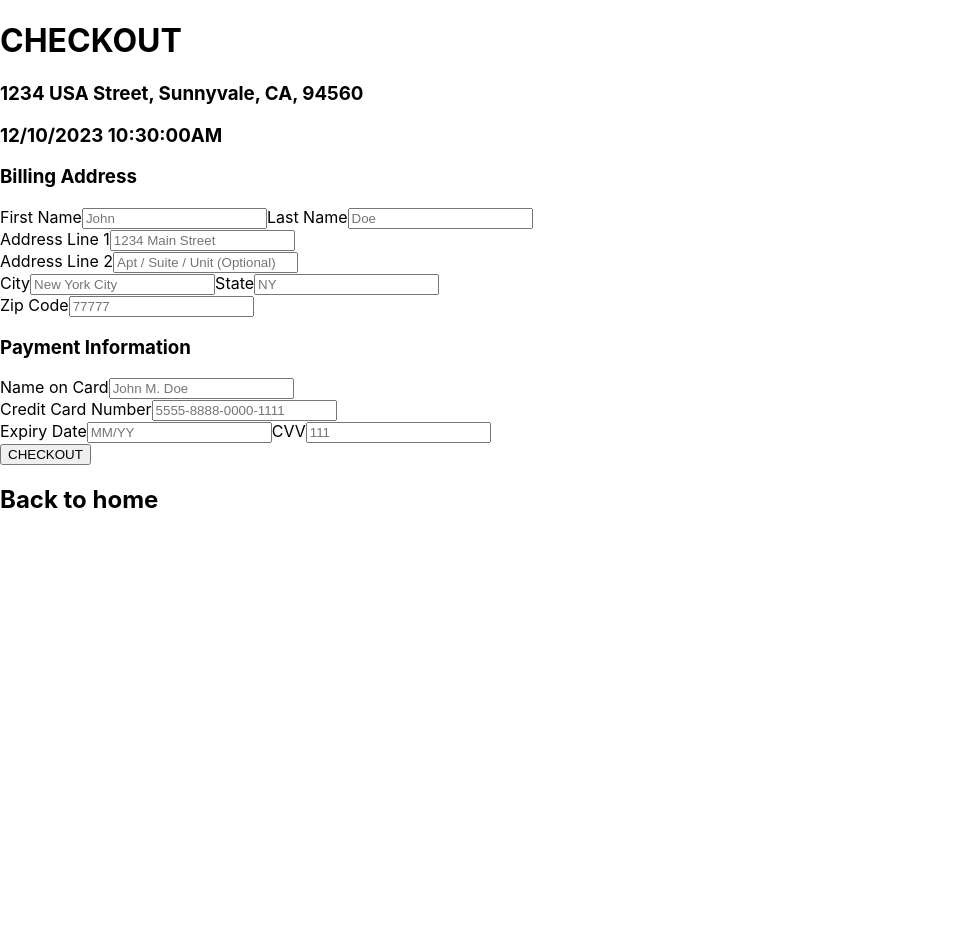
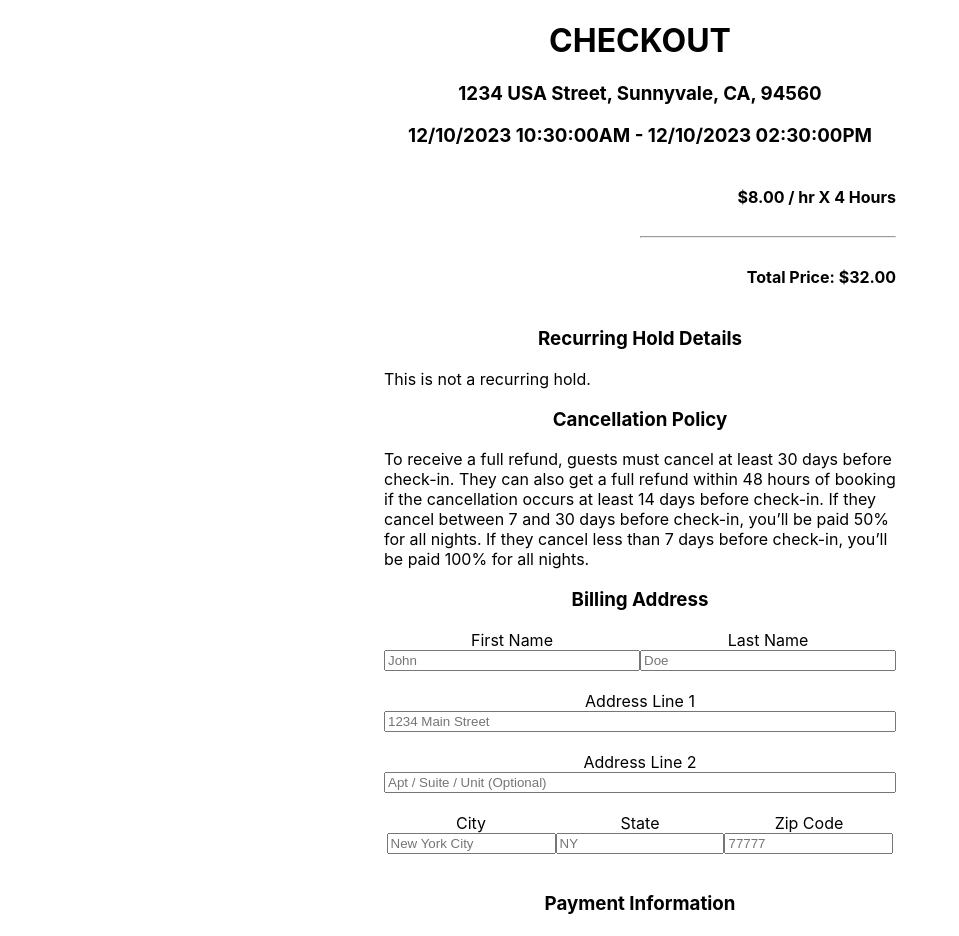
Before and after one commit to boc-bulbasaur/FindYourSpace, a Next.js app: page /reservation in a window 1280 px wide. Shown: the top 936 px of the page, without its empty margins (0-959 px from the left). Before the commit the page ends 800 px from the top, so only its background shows below. Built offline with nearby package versions, Linux system fonts and the light colour scheme.

Commit message:
More new reservation progress

```diff
--- a/pages/reservation.tsx
+++ b/pages/reservation.tsx
@@ -1,34 +1,73 @@
 import Link from 'next/link';
+import Image from 'next/image';
 
 export default function NewReservation() {
   return (
-    <div>
+    <div className="newRes">
       <h1>CHECKOUT</h1>
-      <h3>1234 USA Street, Sunnyvale, CA, 94560</h3><h3>12/10/2023 10:30:00AM</h3>
-
+      <h3>1234 USA Street, Sunnyvale, CA, 94560</h3>
+      <h3>12/10/2023 10:30:00AM - 12/10/2023 02:30:00PM</h3>
+      {/* <Image
+        src="/../images/map.png"
+        alt="map"
+        width={600}
+        height={600}
+      /> */}
+      <div className="price">
+        <h4 className="right-price">$8.00 / hr X 4 Hours</h4>
+        <hr />
+        <h4 className="right-price">Total Price: $32.00</h4>
+      </div>
+      <h3>Recurring Hold Details</h3>
+      <p>This is not a recurring hold.</p>
+      <h3>Cancellation Policy</h3>
+      <p>To receive a full refund, guests must cancel at least 30 days before check-in. They can also get a full refund within 48 hours of booking if the cancellation occurs at least 14 days before check-in. If they cancel between 7 and 30 days before check-in, you’ll be paid 50% for all nights. If they cancel less than 7 days before check-in, you’ll be paid 100% for all nights.</p>
       <form /*onSubmit={onSubmit}*/>
         <h3>Billing Address</h3>
-        <label>First Name</label>
-        <input name="firstName" placeholder="John" />
-        <label>Last Name</label>
-        <input name="lastName" placeholder="Doe"/>
+        <div className="billing">
+          <div className="billing-row">
+            <div className="billing-col col-50">
+              <label className="label">First Name</label>
+              <input type="text" name="firstName" placeholder="John" />
+            </div>
+            <div className="billing-col col-50">
+              <label className="label">Last Name</label>
+              <input type="text" name="lastName" placeholder="Doe"/>
+            </div>
+          </div>
+
           <br/>
+            <div className="billing-col">
+              <div className="billing-col address1">
                 <label>Address Line 1</label>
                 <input name="streetAddress" placeholder="1234 Main Street" />
                 <br/>
+              </div>
+              <div className="billing-col">
                 <label>Address Line 2</label>
                 <input name="addAddress" placeholder="Apt / Suite / Unit (Optional)" />
                 <br/>
+              </div>
+
+          </div>
+          <div className="billing-row">
+            <div className="billing-col col-33">
               <label>City</label>
               <input name="city" placeholder="New York City"/>
+            </div>
+            <div className="billing-col col-33">
               <label>State</label>
               <input name="state" placeholder="NY"/>
-        <br/>
+            </div>
+            <div className="billing-col col-33">
               <label>Zip Code</label>
               <input name="zipcode" placeholder="77777"/>
+            </div>
+          </div>
+        </div>
         <br />
 
-
+        <div className="billing">
           <h3>Payment Information</h3>
           <label>Name on Card</label>
           <input name="cardName" placeholder="John M. Doe" />
@@ -36,13 +75,19 @@ export default function NewReservation() {
           <label>Credit Card Number</label>
           <input name="cardNumb" placeholder="5555-8888-0000-1111" />
           <br />
+          <div className="billing-row">
+            <div className="billing-col col-50">
               <label>Expiry Date</label>
               <input name="expDate" placeholder="MM/YY" />
+            </div>
+            <div className="billing-col col-50">
               <label>CVV</label>
               <input name="cvv" placeholder="111" />
-
+            </div>
+          </div>
           <br/>
           <button type="submit">CHECKOUT</button>
+        </div>
       </form>
       <footer>
         <h2>
--- a/styles/globals.css
+++ b/styles/globals.css
@@ -24,3 +24,63 @@ a {
     background: black;
   }
 }
+
+/*NEW RESERVATION STYLES*/
+.newRes h1, .newRes h3, footer {
+  text-align: center;
+}
+
+.billing {
+  display: flex;
+  flex-direction: column;
+  justify-content: center;
+  text-align: center;
+  width: 40%;
+  margin: auto;
+}
+
+.price {
+  display: flex;
+  flex-direction: column;
+  text-align: right;
+  width: 40%;
+  margin: auto;
+}
+
+.billing-row {
+  display: flex;
+  flex-direction: row;
+  justify-content: center;
+}
+
+.billing-col {
+  display: flex;
+  flex-direction: column;
+  justify-content: center;
+}
+
+.col-50 {
+  width: 50%;
+}
+
+.col-33 {
+  width: 33%;
+}
+
+p {
+  width: 40%;
+  margin: auto;
+}
+
+Image {
+  width: 500px;
+}
+
+.right-price {
+  text-align: right;
+}
+
+hr {
+  width: 50%;
+  margin-left: 50%;
+}
```
Also changed, not shown: images/map.png (added). Lines whose indentation alone changed are shown as unchanged.
